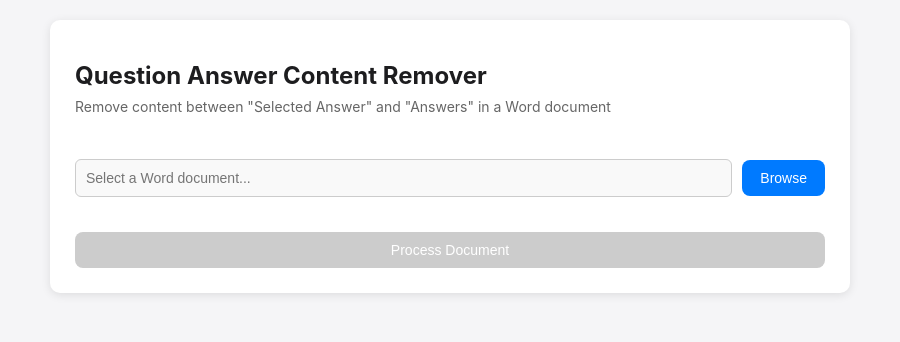
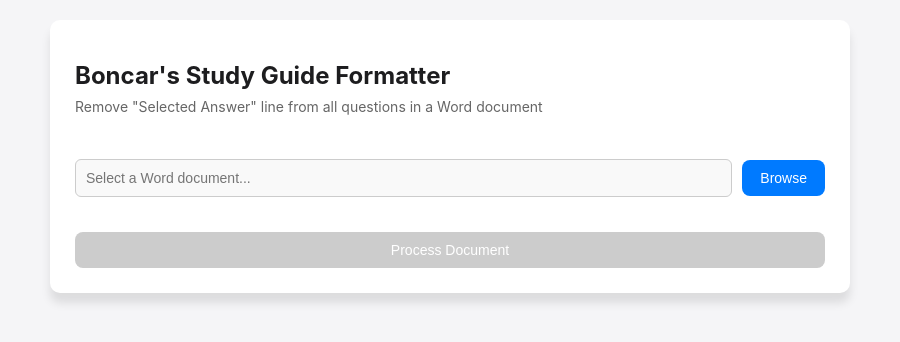
Before and after one commit to njacquard/js_projects, an Electron app: page boncars-study-guide-formatter/index.html in a window 900 px wide. Drawn offline with Linux system fonts and the light colour scheme.

Commit message:
- formatting

```diff
--- a/boncars-study-guide-formatter/index.html
+++ b/boncars-study-guide-formatter/index.html
@@ -15,10 +15,10 @@
       display: flex;
       flex-direction: column;
       gap: 15px;
-      background-color: white;
+      background-color: rgb(255, 255, 255);
       padding: 25px;
       border-radius: 10px;
-      box-shadow: 0 2px 10px rgba(0, 0, 0, 0.1);
+      box-shadow: 0 10px 10px rgba(0, 0, 0, 0.1);
     }
     .header {
       margin-bottom: 15px;
@@ -88,8 +88,8 @@
 <body>
   <div class="container">
     <div class="header">
-      <h1>Question Answer Content Remover</h1>
-      <p class="description">Remove content between "Selected Answer" and "Answers" in a Word document</p>
+      <h1>Boncar's Study Guide Formatter</h1>
+      <p class="description">Remove "Selected Answer" line from all questions in a Word document</p>
     </div>
 
     <div class="file-section">
@@ -127,7 +127,7 @@
 
       const processBtn = document.getElementById('processBtn');
       processBtn.disabled = true;
-      processBtn.textContent = 'Processing...';
+      processBtn.textContent = 'Working...';
 
       try {
         const result = await ipcRenderer.invoke('process-document', { filePath });
--- a/boncars-study-guide-formatter/package.json
+++ b/boncars-study-guide-formatter/package.json
@@ -1,7 +1,7 @@
 {
   "name": "study-guide-formatter",
-  "version": "1.0.2",
-  "description": "Word document line range remover",
+  "version": "1.0.3",
+  "description": "Word document study guide line remover",
   "main": "main.js",
   "scripts": {
     "start": "electron ."
@@ -14,6 +14,6 @@
     "electron": "^28.0.0"
   },
   "keywords": [],
-  "author": "",
+  "author": "Nathan Jacquard",
   "license": "ISC"
 }
```
